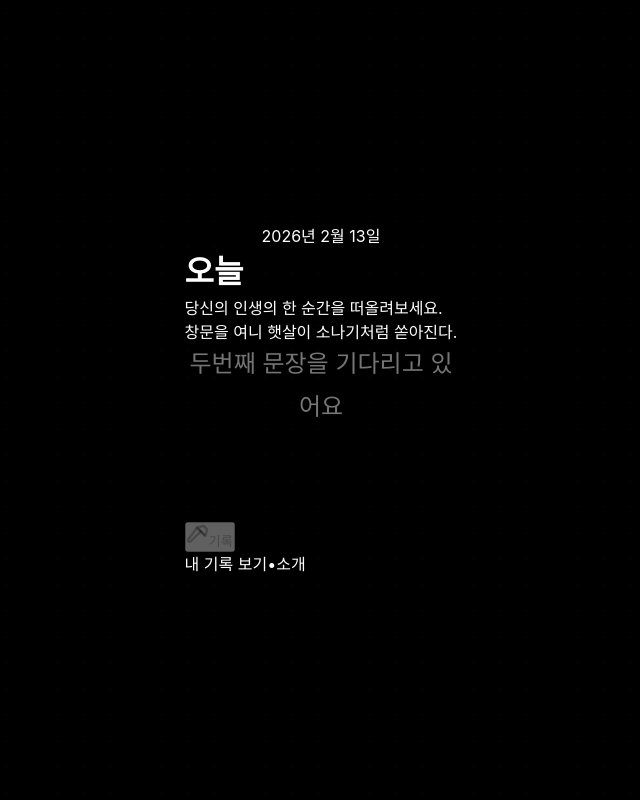
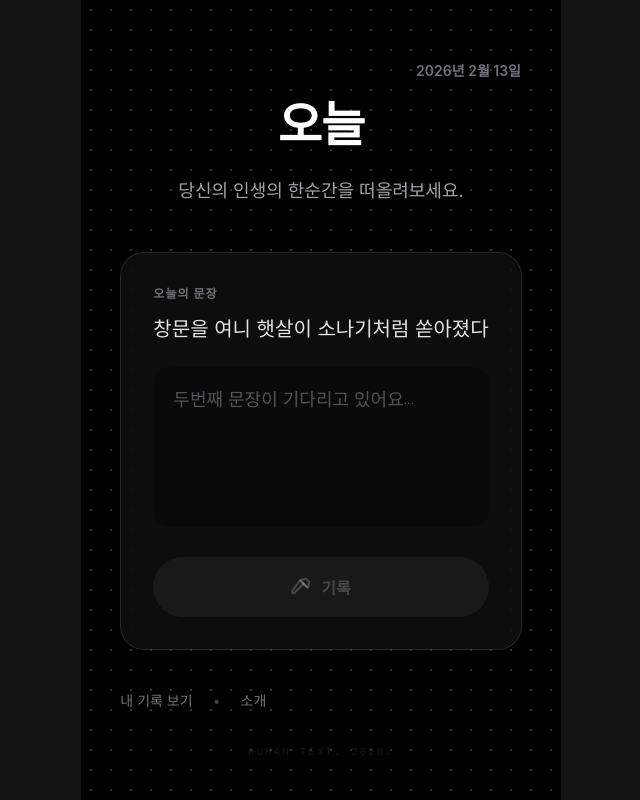
Before and after one commit to hsunp77-hub/human-text, a Next.js app: page / in a window 1280 px wide. Shown: the whole page, without its empty margins (319-959 px from the left). Built offline with nearby package versions, Linux system fonts and the light colour scheme.

Commit message:
Design: 100% Match with preview_redesign_2 mockup

```diff
--- a/src/app/globals.css
+++ b/src/app/globals.css
@@ -1,9 +1,12 @@
 :root {
-  /* Minimal Dark Palette */
+  /* Design Mockup Palette */
   --bg-color: #000000;
   --text-primary: #FFFFFF;
-  --text-secondary: rgba(255, 255, 255, 0.4);
-  --accent-color: rgba(255, 255, 255, 0.1);
+  --text-secondary: #71717A;
+  --text-muted: #A1A1AA;
+  --card-bg: rgba(255, 255, 255, 0.05);
+  --card-border: rgba(255, 255, 255, 0.1);
+  --accent-color: #71717A;
 
   --font-sans: 'Inter', -apple-system, BlinkMacSystemFont, "Segoe UI", Roboto, sans-serif;
   --font-handwriting: 'Nanum Pen Script', cursive;
@@ -16,58 +19,213 @@
 }
 
 body {
-  background-color: var(--bg-color);
+  background-color: #121212;
+  /* Dark environment like the mockup */
   color: var(--text-primary);
   font-family: var(--font-sans);
   line-height: 1.5;
   -webkit-font-smoothing: antialiased;
-  overflow: hidden;
-}
-
-/* Layout Utilities */
-.app-container {
-  min-height: 100vh;
   display: flex;
   justify-content: center;
   align-items: center;
-  background-color: #000000;
-  /* Extremely subtle Moleskine Dot Pattern */
-  background-image: radial-gradient(rgba(255, 255, 255, 0.015) 1px, transparent 1px);
-  background-size: 26px 26px;
+  min-height: 100vh;
 }
 
+/* Base Layout Container (The 'Outer' world) */
+.app-container {
+  width: 100%;
+  height: 100%;
+  display: flex;
+  justify-content: center;
+  align-items: center;
+}
+
+/* The Mobile View Area (Matches .phone-mockup proportions) */
 .mobile-view {
   width: 100%;
-  max-width: 540px;
+  max-width: 480px;
+  /* Adapting for actual mobile/desktop view */
   min-height: 100vh;
+  background-color: var(--bg-color);
+  background-image: radial-gradient(#333333 1px, transparent 1px);
+  background-size: 20px 20px;
   position: relative;
   display: flex;
   flex-direction: column;
   justify-content: center;
   align-items: center;
-  padding: 40px;
+  padding: 40px 24px;
+  overflow: hidden;
 }
 
-/* Typography Utilities */
-.font-hand {
-  font-family: var(--font-handwriting);
+/* Navigation & Typography */
+.top-nav {
+  position: absolute;
+  top: 60px;
+  right: 40px;
+  color: var(--text-secondary);
+  font-size: 14px;
+  font-weight: 600;
 }
 
-/* Link reset */
+.header {
+  text-align: center;
+  margin-bottom: 48px;
+  animation: fadeInDown 1s ease-out;
+}
+
+h1 {
+  font-size: 48px;
+  font-weight: 700;
+  margin: 0 0 16px 0;
+  color: var(--text-primary);
+  letter-spacing: -1px;
+}
+
+.subtitle {
+  font-size: 18px;
+  color: var(--text-muted);
+  margin: 0;
+}
+
+/* Glassmorphism Card (from mockup) */
+.glass-card {
+  width: 100%;
+  background: var(--card-bg);
+  backdrop-filter: blur(10px);
+  -webkit-backdrop-filter: blur(10px);
+  border: 1px solid var(--card-border);
+  border-radius: 24px;
+  padding: 32px;
+  box-sizing: border-box;
+  margin-bottom: 40px;
+  animation: fadeInUp 1s ease-out 0.2s both;
+}
+
+.card-label {
+  font-size: 12px;
+  font-weight: 600;
+  color: var(--text-secondary);
+  text-transform: uppercase;
+  letter-spacing: 1px;
+  margin-bottom: 12px;
+}
+
+.sentence-preview {
+  font-size: 20px;
+  line-height: 1.4;
+  color: #E4E4E7;
+  margin-bottom: 24px;
+}
+
+/* Integrated Textarea Flow */
+.textarea-minimal {
+  width: 100%;
+  min-height: 160px;
+  background: rgba(0, 0, 0, 0.2);
+  border: none;
+  border-radius: 16px;
+  padding: 20px;
+  box-sizing: border-box;
+  color: white;
+  font-size: 18px;
+  line-height: 1.6;
+  margin-bottom: 24px;
+  font-family: var(--font-handwriting);
+  resize: none;
+  outline: none;
+}
+
+.textarea-minimal::placeholder {
+  color: #52525B;
+}
+
+/* Premium Record Button */
+.record-btn {
+  display: flex;
+  align-items: center;
+  justify-content: center;
+  gap: 10px;
+  width: 100%;
+  padding: 18px;
+  border-radius: 99px;
+  font-size: 16px;
+  font-weight: 700;
+  transition: all 0.4s cubic-bezier(0.4, 0, 0.2, 1);
+  border: none;
+  cursor: pointer;
+}
+
+.btn-active {
+  background: #FFFFFF;
+  color: #000000;
+  box-shadow: 0 10px 20px rgba(255, 255, 255, 0.1);
+}
+
+.btn-disabled {
+  background: rgba(255, 255, 255, 0.05);
+  color: rgba(255, 255, 255, 0.2);
+  cursor: not-allowed;
+}
+
+/* Footer Navigation */
+.footer-nav {
+  display: flex;
+  align-items: center;
+  gap: 20px;
+  font-size: 14px;
+  color: var(--text-secondary);
+  animation: fadeInUp 1s ease-out 0.4s both;
+}
+
+.nav-dot {
+  color: #3F3F46;
+}
+
+.bottom-tag {
+  position: absolute;
+  bottom: 40px;
+  width: 100%;
+  text-align: center;
+  font-size: 11px;
+  color: var(--text-secondary);
+  opacity: 0.2;
+  font-family: monospace;
+  letter-spacing: 2px;
+}
+
+/* Animations */
+@keyframes fadeInDown {
+  from {
+    opacity: 0;
+    transform: translateY(-20px);
+  }
+
+  to {
+    opacity: 1;
+    transform: translateY(0);
+  }
+}
+
+@keyframes fadeInUp {
+  from {
+    opacity: 0;
+    transform: translateY(20px);
+  }
+
+  to {
+    opacity: 1;
+    transform: translateY(0);
+  }
+}
+
+/* Link Resets */
 a {
   color: inherit;
   text-decoration: none;
+  transition: color 0.3s;
 }
 
-/* Minimal Input */
-textarea {
-  background: transparent;
-  border: none;
-  outline: none;
-  resize: none;
-  width: 100%;
-  text-align: center;
+a:hover {
   color: white;
-  font-size: 1.5rem;
-  line-height: 1.8;
 }
--- a/src/app/page.tsx
+++ b/src/app/page.tsx
@@ -19,71 +19,64 @@ export default function Home() {
     setMounted(true);
   }, []);
 
+  if (!mounted) return null;
+
   return (
     <div className="app-container">
       <div className="mobile-view">
 
-        {/* Date - Top Right Alignment */}
-        <div className="absolute top-10 right-10 text-sm font-semibold tracking-tight opacity-30 select-none">
-          {today}
-        </div>
+        {/* Date at Top Right */}
+        <div className="top-nav">{today}</div>
 
-        {/* Centered Content Section */}
-        <div className={`w-full flex flex-col items-center justify-center transition-all duration-[1200ms] ${mounted ? 'opacity-100 translate-y-0' : 'opacity-0 translate-y-6'}`}>
+        <div className="content w-full flex flex-col items-center">
 
-          {/* Logo/Title Area */}
-          <div className="text-center mb-16">
-            <h1 className="text-6xl font-bold mb-5 tracking-tighter">
-              오늘
-            </h1>
-            <p className="text-xl font-medium tracking-tight opacity-50">
-              당신의 인생의 한 순간을 떠올려보세요.
-            </p>
+          {/* Header Area */}
+          <div className="header">
+            <h1>오늘</h1>
+            <p className="subtitle">당신의 인생의 한순간을 떠올려보세요.</p>
           </div>
 
-          {/* Writing Section - No border, integrated flow */}
-          <div className="w-full max-w-sm flex flex-col items-center mb-20 text-center">
-            {/* The Prompt Sentence */}
-            <div className="text-2xl leading-relaxed mb-6 font-medium opacity-80">
-              창문을 여니 햇살이 소나기처럼 쏟아진다.
-            </div>
+          {/* Writing Card Section */}
+          <div className="glass-card">
+            <div className="card-label">오늘의 문장</div>
+            <div className="sentence-preview">창문을 여니 햇살이 소나기처럼 쏟아졌다</div>
 
-            {/* The Writing Area */}
+            {/* Minimal Writing Input */}
             <textarea
-              className="font-hand placeholder:text-white/10"
+              className="textarea-minimal"
               value={text}
               onChange={(e) => {
                 if (e.target.value.length <= MAX_CHARS) setText(e.target.value);
               }}
-              placeholder="두번째 문장을 기다리고 있어요"
-              rows={4}
+              placeholder="두번째 문장이 기다리고 있어요..."
+              spellCheck={false}
               autoFocus
-              spellCheck={false}
             />
 
-            {/* Record Button - Pill Shape Centered with Fountain Pen Item */}
+            {/* Record Button with Fountain Pen Icon */}
             <button
-              className={`mt-12 flex items-center justify-center gap-3 px-12 py-5 rounded-full font-bold text-lg transition-all duration-500 ${text.length > 0 ? 'bg-white text-black scale-100' : 'bg-white/5 text-white/10 cursor-not-allowed'}`}
+              className={`record-btn ${text.length > 0 ? 'btn-active' : 'btn-disabled'}`}
               disabled={text.length === 0}
             >
-              <svg width="22" height="22" viewBox="0 0 24 24" fill="none" stroke="currentColor" strokeWidth="2.5" strokeLinecap="round" strokeLinejoin="round">
+              <svg width="20" height="20" viewBox="0 0 24 24" fill="none" stroke="currentColor" strokeWidth="2.5" strokeLinecap="round" strokeLinejoin="round">
                 <path d="m11 4 4 4-10.5 10.5c-.77.77-2.36 1-3 .5s-.27-2.23.5-3Z" />
                 <path d="m11 4 7-2 4 4-2 7Z" />
                 <path d="m15 8 4 4" />
               </svg>
-              기록
+              <span>기록</span>
             </button>
           </div>
 
-          {/* Site Navigation - Centered Bottom-ish (within the flex) */}
-          <div className="flex items-center gap-5 opacity-30 hover:opacity-100 transition-opacity">
-            <Link href="/archive" className="text-sm font-semibold tracking-wide">내 기록 보기</Link>
-            <span className="text-xs select-none">•</span>
-            <Link href="/about" className="text-sm font-semibold tracking-wide">소개</Link>
+          {/* Footer Navigation */}
+          <div className="footer-nav">
+            <Link href="/archive">내 기록 보기</Link>
+            <span className="nav-dot">•</span>
+            <Link href="/about">소개</Link>
           </div>
-
         </div>
 
+        {/* Bottom Tag */}
+        <div className="bottom-tag">HUMAN TEXT. 2026.</div>
       </div>
     </div>
   );
```
